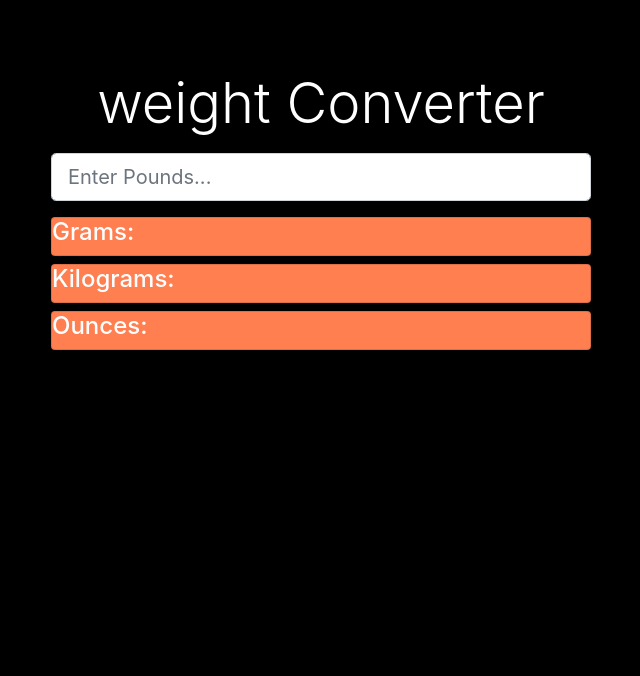
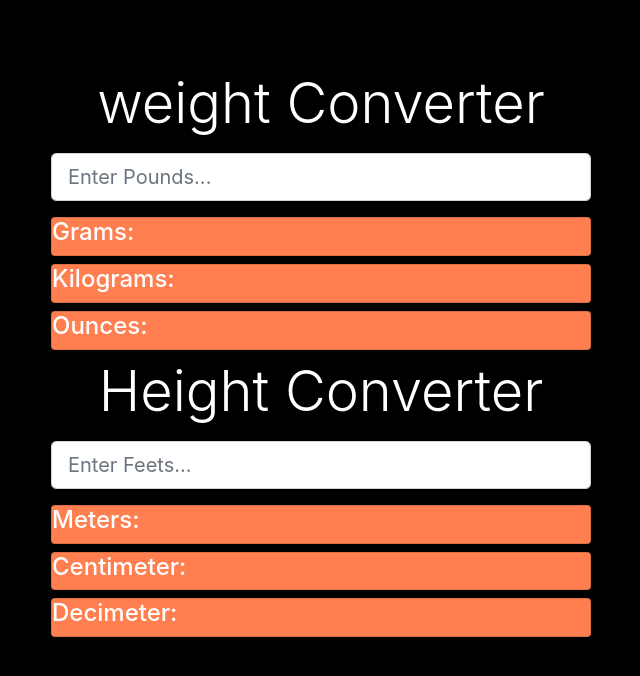
Before and after one commit to mhansi/simple_weight_converter, a plain HTML site: page index.html in a window 1280 px wide. Shown: the whole page, without its empty margins (319-959 px from the left). Drawn offline with nearby package versions, Linux system fonts and the light colour scheme.

Commit message:
Update index.html

```diff
--- a/index.html
+++ b/index.html
@@ -42,8 +42,42 @@
                 </div>
           </div>
       </div>
-      <script type="text/javascript" src="script.js"> </script>
-
-
-    </body>
+        <div class="container">
+          <div class="row">
+              <div class="col-md-6 offset-md-3">
+                  <h1 class="display-4 text-center mb-3">Height Converter</h1>
+                  <form>
+                      <div class="form-group">
+                          <input id="heightinput" type="number" class="form-control form-control-lg" placeholder="Enter Feets...">
+                      </div>
+                  </form>
+                  <div id="output">
+                      <div class="card mb-2">
+                          <div class="card-block">
+                              <h4>Meters:</h4>
+                              <div id="metersoutput"></div>
+                          </div>
+                      </div>
+                  </div>
+                  <div id="output">
+                    <div class="card  mb-2">
+                        <div class="card-block">
+                            <h4>Centimeter:</h4>
+                            <div id="centimeteroutput"></div>
+                        </div>
+                    </div>
+                </div>
+                <div id="output">
+                    <div class="card mb-2">
+                        <div class="card-block">
+                            <h4>Decimeter:</h4>
+                            <div id="decimeteroutput"></div>
+                        </div>
+                    </div>
+                </div>
+                </div>
+          </div>
+      </div>
+  <script type="text/javascript" src="script.js"> </script>
+</body>
 </html>
```
